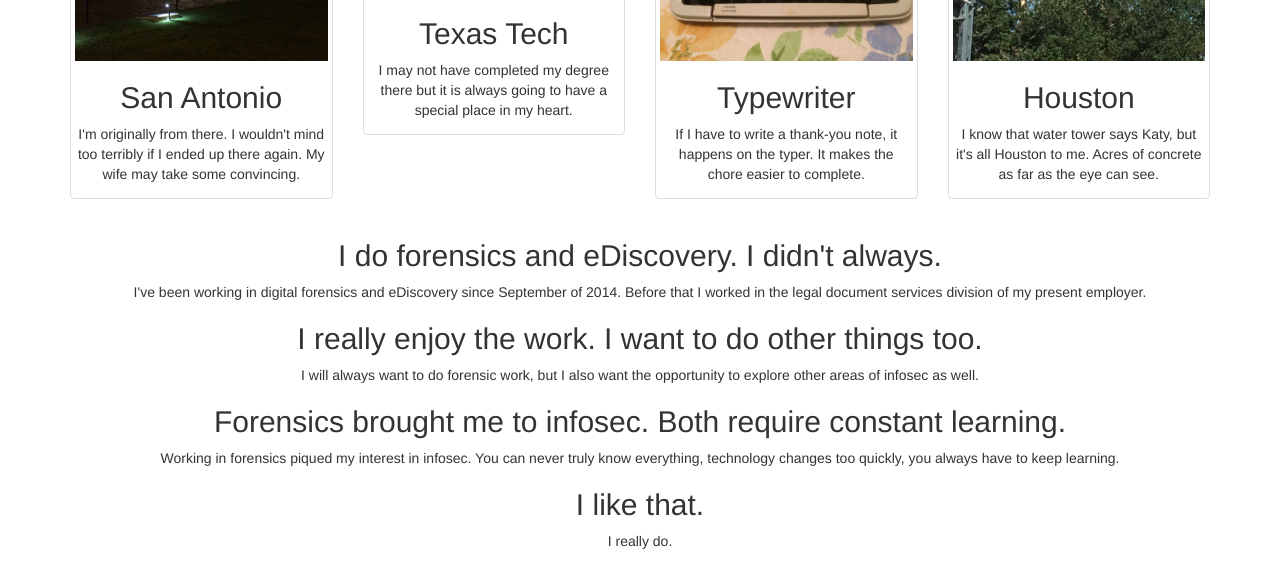
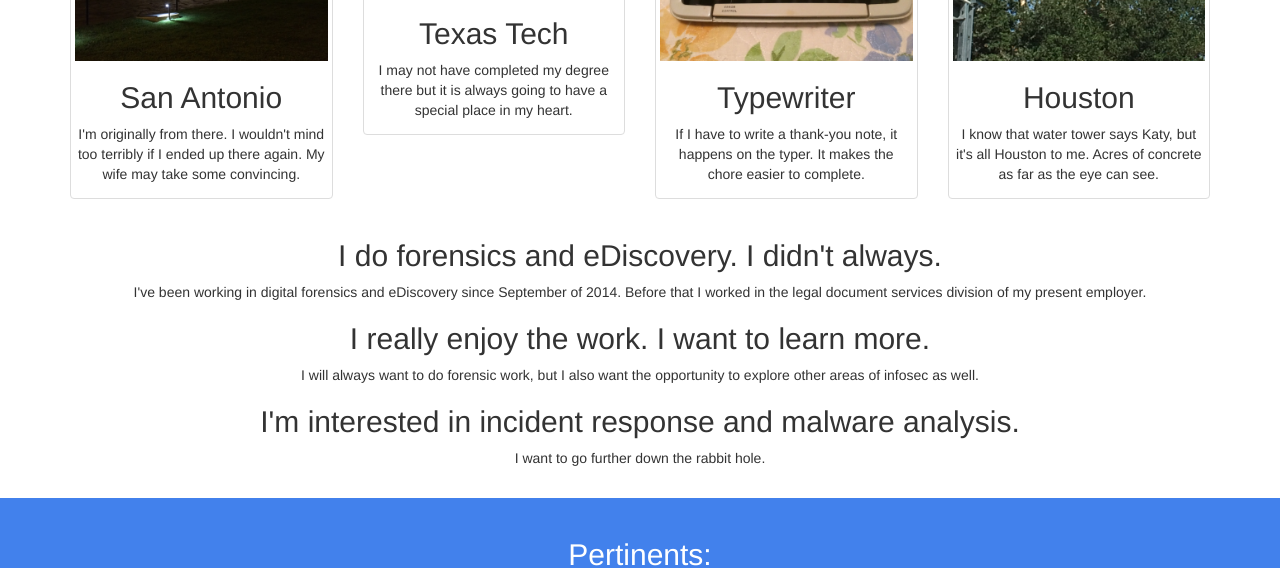
Before and after one commit to ryanmjones/ryanmjones.github.io, a plain HTML site: page index.html in a window 1280 px wide. Shown: the part 1277-1845 px from the top of the page. Drawn offline with nearby package versions, Linux system fonts and the light colour scheme.

Commit message:
Update index.html

```diff
--- a/index.html
+++ b/index.html
@@ -97,12 +97,10 @@
         <div class="col-md-12" id="bio">
           <h2>I do forensics and eDiscovery. I didn't always.</h2>
           <p>I've been working in digital forensics and eDiscovery since September of 2014. Before that I worked in the legal document services division of my present employer.</p>
-          <h2>I really enjoy the work. I want to do other things too.</h2>
+          <h2>I really enjoy the work. I want to learn more.</h2>
           <p>I will always want to do forensic work, but I also want the opportunity to explore other areas of infosec as well.</p>
-          <h2>Forensics brought me to infosec. Both require constant learning.</h2>
-          <p>Working in forensics piqued my interest in infosec. You can never truly know everything, technology changes too quickly, you always have to keep learning.</p>
-          <h2>I like that.</h2>
-          <p>I really do.</p>
+          <h2>I'm interested in incident response and malware analysis.</h2>
+          <p>I want to go further down the rabbit hole.</p>
         </div>
       </div>
     </div>
```
